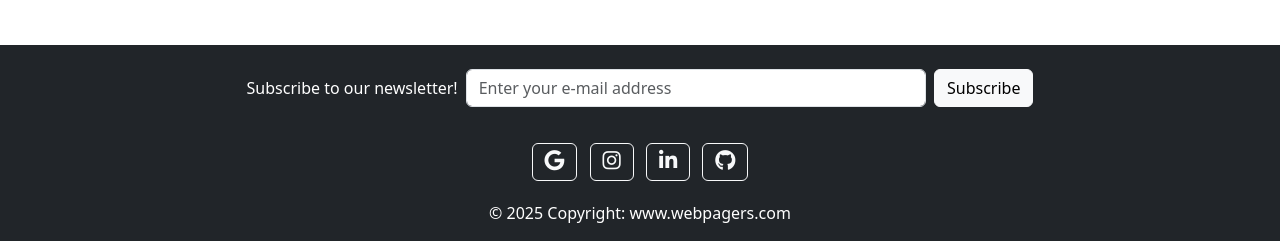
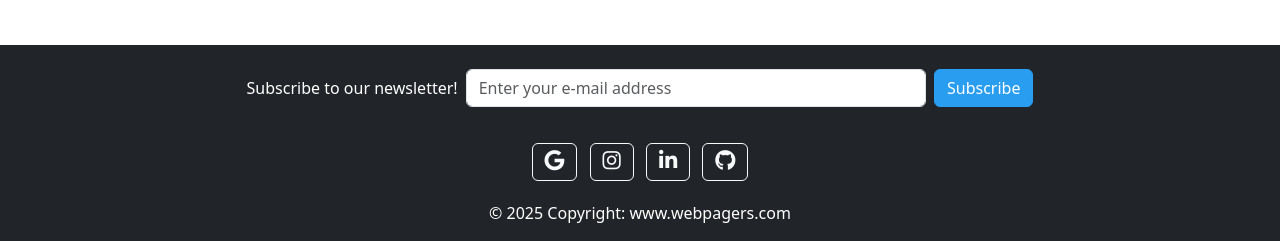
Before and after one commit to katikoppel/TARge24BootstrapHomework, a plain HTML site: page archive.html in a window 1280 px wide. In both pictures the pointer is over the button "Subscribe". Shown: the part 1400-1641 px from the top of the page. Drawn offline with nearby package versions, Linux system fonts and the light colour scheme.

Commit message:
Footer fixes

```diff
--- a/archive.html
+++ b/archive.html
@@ -74,6 +74,12 @@
       color: white;
       border-color: #299def;
     }
+
+    .button1:hover {
+            color: white;
+            background-color: #299def;
+            border-color: #299def;
+        }
   </style>
 </head>
 
```
Also changed, not shown: blog.html (+6 -0 lines), index.html (+1 -1 lines).
